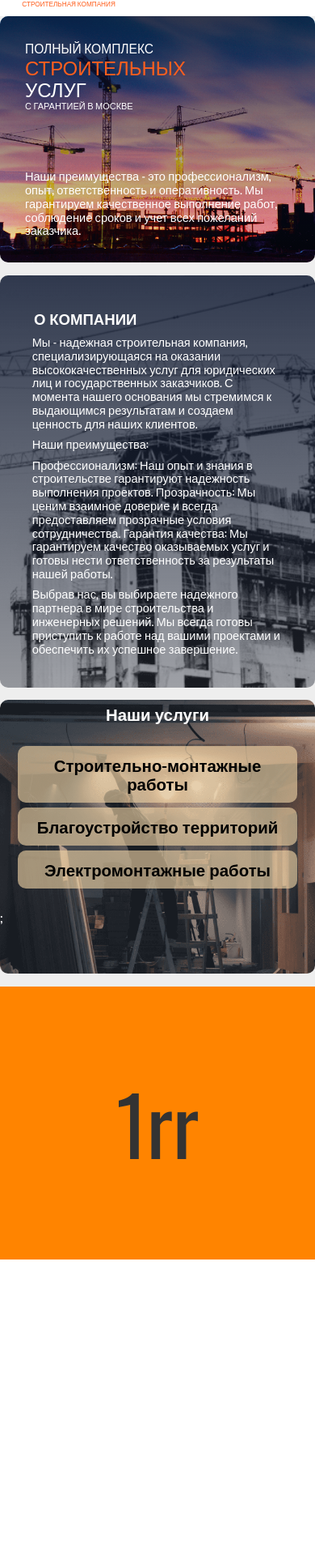
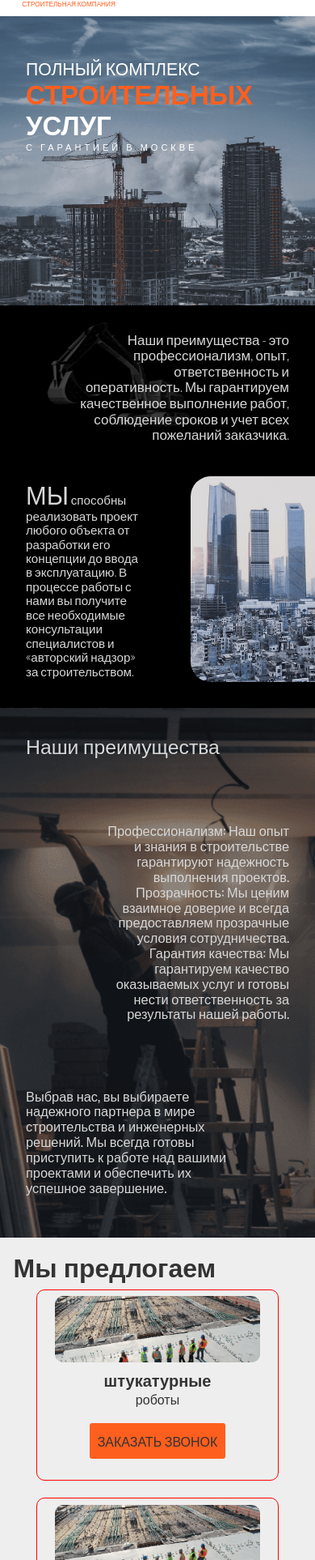
Before and after one commit to NekhayTimur23/Tiogroup, a Next.js app: page / in a window 390 px wide. Shown: the part 54-1980 px from the top of the page at 81% size. Before the commit the page ends 1609 px from the top, so only its background shows below. Built offline with nearby package versions, Linux system fonts and the light colour scheme.

Commit message:
меняю моб.версию полностью #5

```diff
--- a/src/app/page.js
+++ b/src/app/page.js
@@ -73,7 +73,7 @@ export default function Home() {
         />
       </Head>
       <div className={styles.main}>
-        {windowWidth >= 1024 ? (
+        {windowWidth >= 1050 ? (
           <>
             <Main
               ref={sectionRefs.section1}
--- a/src/components/PhoneComponents/aboutSectionPhone/AboutSectionPhone.jsx
+++ b/src/components/PhoneComponents/aboutSectionPhone/AboutSectionPhone.jsx
@@ -3,27 +3,28 @@ import styles from "./AboutSectionPhone.module.sass";
 function AboutSectionPhone() {
   return (
     <div className={styles.aboutSection}>
+      <div className={styles.aboutSectionContainer}>
         <div className={styles.aboutSectionContent}>
-        <h1 className={styles.textTwu}>О КОМПАНИИ</h1>
-        <p className={styles.textThree}>
-          Мы - надежная строительная компания, специализирующаяся на оказании
-          высококачественных услуг для юридических лиц и государственных
-          заказчиков. С момента нашего основания мы стремимся к выдающимся
-          результатам и создаем ценность для наших клиентов.
-        </p>
-        <p className={styles.textFour}>Наши преимущества:</p>
-        <p className={styles.textFive}>
+          <div className={styles.aboutSectionContentTextOne}>
+            <p>Наши преимущества</p>
+          </div>
+          <div className={styles.aboutSectionContentTextTwo}>
+            <p>
               Профессионализм: Наш опыт и знания в строительстве гарантируют
               надежность выполнения проектов. Прозрачность: Мы ценим взаимное
               доверие и всегда предоставляем прозрачные условия сотрудничества.
-          Гарантия качества: Мы гарантируем качество оказываемых услуг и готовы
-          нести ответственность за результаты нашей работы.
+              Гарантия качества: Мы гарантируем качество оказываемых услуг и
+              готовы нести ответственность за результаты нашей работы.
             </p>
-        <p className={styles.textSix}>
+          </div>
+          <div className={styles.aboutSectionContentTextFree}>
+            <p>
               Выбрав нас, вы выбираете надежного партнера в мире строительства и
-          инженерных решений. Мы всегда готовы приступить к работе над вашими
-          проектами и обеспечить их успешное завершение.
+              инженерных решений. Мы всегда готовы приступить к работе над
+              вашими проектами и обеспечить их успешное завершение.
             </p>
+          </div>
+        </div>
       </div>
     </div>
   );
--- a/src/components/PhoneComponents/aboutSectionPhone/AboutSectionPhone.module.sass
+++ b/src/components/PhoneComponents/aboutSectionPhone/AboutSectionPhone.module.sass
@@ -1,18 +1,25 @@
 .aboutSection
-    max-width: 100%
-    min-height: 10vh
-    border-radius: 10px
-    background: #fff
-    overflow: hidden
-    color: rgb(255, 255, 255)
-    margin-bottom: calc(15px + (20 - 15)*(100vw - 320px) / (1024 - 320))
-    .aboutSectionContent
-        min-height: 40vh
-        background: linear-gradient(rgba(8, 19, 45, 0.799), rgba(0, 8, 28, 0.273)), url('/about/imgonline-com-ua-Resize-UgWaznbPTeXv2.png') center/cover
-        padding: calc(30px + (40 - 30)*(100vw - 320px) / (1024 - 320))
-        h1
-            margin: calc(10px + (20 - 10)*(100vw - 320px) / (1024 - 320))
-            font-size: calc(18px + (24 - 18)*(100vw - 320px) / (1024 - 320))
-        p
-            margin: calc(8px + (15 - 8)*(100vw - 320px) / (1024 - 320))
-            font-size: calc(14px + (20 - 14)*(100vw - 320px) / (1024 - 320))
+    .aboutSectionContainer
+        .aboutSectionContent
+            display: flex
+            flex-direction: column
+            justify-content: space-between
+            min-height: 70vh
+            background: linear-gradient(rgba(0, 0, 0, 0.391),rgba(0, 0, 0, 0.28)),  url('/about/henry-co-3coKbdfnAFg-unsplashv2.png') center/cover
+            color: rgb(215, 215, 215)
+            padding:  calc(30px + (50 - 30)*(100vw - 320px) / (1024 - 320))
+            .aboutSectionContentTextOne
+                font-size:  calc(24px + (32 - 24)*(100vw - 320px) / (1024 - 320))
+                margin-bottom: calc(20px + (30 - 20)*(100vw - 320px) / (1024 - 320))
+            .aboutSectionContentTextTwo
+                width: 60vw
+                margin-left: auto
+                text-align: right
+                font-size:  calc(16px + (20 - 16)*(100vw - 320px) / (1024 - 320))
+                margin-bottom: calc(20px + (30 - 20)*(100vw - 320px) / (1024 - 320))
+                p
+            .aboutSectionContentTextFree
+                font-size:  calc(16px + (20 - 16)*(100vw - 320px) / (1024 - 320))
+                margin-bottom: calc(20px + (30 - 20)*(100vw - 320px) / (1024 - 320))
+                width: 70vw
+                margin-right: auto
--- a/src/components/PhoneComponents/mainSectionPhone/MainSectionPhone.jsx
+++ b/src/components/PhoneComponents/mainSectionPhone/MainSectionPhone.jsx
@@ -4,19 +4,31 @@ function MainSectionPhone() {
   return (
     <div className={styles.mainPhone}>
       <div className={styles.mainPhoneContainer}>
-        <div className={styles.mainBlock}>
-          <div className={styles.mainBlockTop}>
-            <p className={styles.mainTextOne}>ПОЛНЫЙ КОМПЛЕКС</p>
-            <p className={styles.mainTextTwo}>СТРОИТЕЛЬНЫХ</p>
-            <p className={styles.mainTopFree}>УСЛУГ</p>
-            <p className={styles.mainTopFour}>С ГАРАНТИЕЙ В МОСКВЕ</p>
+        <div className={styles.mainPhoneContent}>
+          <div className={styles.mainPhoneTopBlock}>
+            <p className={styles.textOne}>ПОЛНЫЙ КОМПЛЕКС</p>
+            <p className={styles.textTwo}>СТРОИТЕЛЬНЫХ</p>
+            <p className={styles.textFree}>УСЛУГ</p>
+            <p className={styles.textFour}>С ГАРАНТИЕЙ В МОСКВЕ</p>
           </div>
-          <div className={styles.mainBlockBottom}>
-            <p>
-              Наши преимущества - это профессионализм, опыт, ответственность и
-              оперативность. Мы гарантируем качественное выполнение работ,
-              соблюдение сроков и учет всех пожеланий заказчика.
-            </p>
+          <div className={styles.mainPhoneBottomBlock}>
+            <div className={styles.bottomBlockFirst}>
+              <img src="/mainimg/cran.svg" alt="#" />
+              <p>
+                Наши преимущества - это профессионализм, опыт, ответственность и
+                оперативность. Мы гарантируем качественное выполнение работ,
+                соблюдение сроков и учет всех пожеланий заказчика.
+              </p>
+            </div>
+            <div className={styles.bottomBlockSecond}>
+              <p>
+                <span>МЫ</span> способны реализовать проект любого объекта от разработки его
+                концепции до ввода в эксплуатацию. В процессе работы с нами вы
+                получите все необходимые консультации специалистов и «авторский
+                надзор» за строительством.
+              </p>
+              <div className={styles.gbBlackImg}></div>
+            </div>
           </div>
         </div>
       </div>
--- a/src/components/PhoneComponents/mainSectionPhone/MainSectionPhone.module.sass
+++ b/src/components/PhoneComponents/mainSectionPhone/MainSectionPhone.module.sass
@@ -1,29 +1,59 @@
 .mainPhone
-    max-width: 100%
-    min-height: 10vh
-    border-radius: 10px
-    background: #fff
-    // background: url('/mainimg/danny-lau-HlAmpNz6nOc-unsplash.jpg') center/cover
-    overflow: hidden
-    margin-bottom: calc(15px + (20 - 15)*(100vw - 320px) / (1024 - 320))
     .mainPhoneContainer
-        .mainBlock
-            display: flex
-            flex-direction: column
-            justify-content: space-around
-            background: linear-gradient(rgba(8, 19, 45, 0.799), rgba(0, 8, 28, 0)), url('/mainimg/danny-lau-HlAmpNz6nOc-unsplashv2.png') center/cover
-            padding: calc(30px + (40 - 30)*(100vw - 320px) / (1024 - 320))
-            color: rgb(255, 255, 255)
-            .mainBlockTop
-                margin-bottom: calc(70px + (100 - 70)*(100vw - 320px) / (1024 - 320))
-                .mainTextOne
-                    font-size: calc(14px + (30 - 14)*(100vw - 320px) / (1024 - 320))
-                .mainTextTwo
-                    font-size: calc(20px + (60 - 20)*(100vw - 320px) / (1024 - 320))
-                    color: rgb(255, 95, 30)
-                .mainTopFree
-                    font-size: calc(20px + (60 - 20)*(100vw - 320px) / (1024 - 320))
-                .mainTopFour
-                    font-size: calc(10px + (20 - 10)*(100vw - 320px) / (1024 - 320))
-            .mainBlockBottom
-                font-size: calc(14px + (20 - 14)*(100vw - 320px) / (1024 - 320))
+        color: rgb(255, 255, 255)
+        .mainPhoneTopBlock
+            min-height: 30vh
+            background: linear-gradient(rgba(67, 57, 57, 0.192), rgba(68, 58, 58, 0.192)), url('/mainimg/imgonline-com-ua-Resize-qYbFe0u51Cv2.png') center/cover
+            padding: calc(50px + (70 - 50)*(100vw - 320px) / (1024 - 320)) calc(30px + (50 - 30)*(100vw - 320px) / (1024 - 320))
+            .textOne
+                font-size: calc(20px + (32 - 20)*(100vw - 320px) / (1024 - 320))
+                font-weight: 200
+            .textTwo
+                font-size: calc(30px + (60 - 30)*(100vw - 320px) / (1024 - 320))
+                font-weight: bold
+                color: rgb(255, 95, 30)
+            .textFree
+                font-size: calc(30px + (60 - 30)*(100vw - 320px) / (1024 - 320))
+                font-weight: bold
+                margin-bottom:  calc(3px + (5 - 3)*(100vw - 320px) / (1024 - 320))
+            .textFour
+                font-size: calc(10px + (20 - 10)*(100vw - 320px) / (1024 - 320))
+                font-weight: 200
+                letter-spacing: 4px
+        .mainPhoneBottomBlock
+            position: relative
+            min-height: 20vh
+            background: rgb(0, 0, 0)
+            padding: calc(30px + (50 - 30)*(100vw - 320px) / (1024 - 320))
+            color: rgb(215, 215, 215)
+            .bottomBlockFirst
+                margin-bottom: calc(40px + (60 - 40)*(100vw - 320px) / (1024 - 320))
+                img
+                    position: absolute
+                    top: 0px
+                    opacity: 30%
+                    width: calc(200px + (300 - 200)*(100vw - 320px) / (1024 - 320))
+                p
+                    margin-left: auto
+                    width:  calc(200px + (800 - 200)*(100vw - 320px) / (1024 - 320))
+                    text-align: right
+                    font-size: calc(16px + (26 - 16)*(100vw - 320px) / (1024 - 320))
+                    font-weight: 200
+            .bottomBlockSecond
+                display: flex
+                align-items: center
+                .gbBlackImg
+                    position: relative
+                    right: calc(-60px + (-94 - -60)*(100vw - 320px) / (1024 - 320))
+                    height: calc(260px + (200 - 260)*(100vw - 320px) / (1024 - 320))
+                    width: calc(400px + (700 - 400)*(100vw - 320px) / (1024 - 320))
+                    border-radius: 25px
+                    background: linear-gradient(rgba(67, 57, 57, 0.192), rgba(68, 58, 58, 0.192)), url('/mainimg/vincent-chan-6bSi7Huo.png') center/cover
+                    overflow: hidden
+                p
+                    width:  100%
+                    text-align: left
+                    font-size: calc(14px + (26 - 14)*(100vw - 320px) / (1024 - 320))
+                    font-weight: 200
+                    span
+                        font-size: calc(30px + (38 - 30)*(100vw - 320px) / (1024 - 320))
--- a/src/components/PhoneComponents/servicesSectionPhone/ServicesSectionPhone.jsx
+++ b/src/components/PhoneComponents/servicesSectionPhone/ServicesSectionPhone.jsx
@@ -1,94 +1,89 @@
 import styles from "./ServicesSectionPhone.module.sass";
-import { useState, useRef } from "react";
-
 
 function ServicesSectionPhone() {
-  const [listServices, setListServices] = useState(0);
-
-  const serRef = useRef();
-
-  const addClick = (event) => {
-    setListServices(parseInt(event.currentTarget.id));
-    console.log(listServices);
-  };
-
   return (
     <div className={styles.servicesSection}>
-      <h1>Наши услуги</h1>
-      <div ref={serRef} className={styles.servicesContant}>
-        <div className={styles.servicesListOne}>
-          <div
-            id={1}
-            onClick={addClick}
-            className={styles.servicesListTitle}
-          >
-            <h1>Строительно-монтажные работы</h1>
-          </div>
-          <div className={listServices == 1 ? styles.servicesListText + ' ' +  styles.active : styles.servicesListText} >
-            <h3>Описание услуги</h3>
-            <p>
-              Строительно-монтажные работы включают возведение зданий и
-              сооружений, используя строительные и монтажные процессы, включая
-              готовые детали и различные материалы.
-            </p>
-            <h3>Виды работ</h3>
-            <p>1. Земляные работы</p>
-            <p>2. Каменные работы</p>
-            <p>3. Бетонные работы</p>
-            <p>4. Свайные работы</p>
-            <p>5. Штукатурные работы</p>
-            <p>6. Кровельные работы</p>
-            <p>7. Отделочные работы</p>
-          </div>
-        </div>
-        <div className={styles.servicesListTwo}>
-          <div
-            id={2}
-            onClick={ addClick}
-            className={styles.servicesListTitle}
-          >
-            <h1>Благоустройство территорий</h1>
-          </div>
-          <div className={listServices == 2 ? styles.servicesListText + ' ' +  styles.active : styles.servicesListText}>
-            <h3>Описание услуги</h3>
-            <p>
-              Компания «ТриоГрупп» специализируется на благоустройстве различных
-              территорий, обеспечивая их удобство, безопасность и
-              функциональность.
-            </p>
-            <h3>Виды работ</h3>
-            <p>1. Земляные работы</p>
-            <p>2. Установка элементов малой архитектуры</p>
-            <p>3. Озеленение</p>
-            <p>4. Устройство дорожек и площадок</p>
-            <p>5. Установка освещения</p>
-            <p>6. Устройство ирригационных систем</p>
-          </div>
-        </div>
-        <div className={styles.servicesListFree}>
-          <div
-            id={3}
-            onClick={addClick}
-            className={styles.servicesListTitle}
-          >
-            <h1>Электромонтажные работы</h1>
-          </div>
-          <div className={listServices == 3 ?styles.servicesListText + ' ' +  styles.active : styles.servicesListText}>
-            <h3>Описание услуги</h3>
-            <p>
-              Электромонтажные услуги включают установку и подключение
-              электрических систем, обеспечение безопасности и функциональности
-              в зданиях и сооружениях.
-            </p>
-            <h3>Виды работ</h3>
-            <p>1. Кабельные линии</p>
-            <p>2. Электроустановки</p>
-            <p>3. Молния и заземление</p>
-            <p>4. Распределительные щиты, шкафы и распределительные щиты</p>
+      <div className={styles.servicesContainer}>
+        <div className={styles.servicesContent}>
+          <h1>Мы предлогаем</h1>
+          <div className={styles.servicesCards}>
+
+            {/* КАРТЫ */}
+            <div className={styles.servicesCard}>
+              <div className={styles.servicesCardImg}></div>
+              <h4>штукатурные</h4>
+              <p>роботы</p>
+              <div className={styles.servicesCardBottom}>
+                <p>ЗАКАЗАТЬ ЗВОНОК</p>
+              </div>
+            </div>
+
+            <div className={styles.servicesCard}>
+              <div className={styles.servicesCardImg}></div>
+              <h4>штукатурные</h4>
+              <p>роботы</p>
+              <div className={styles.servicesCardBottom}>
+                <p>ЗАКАЗАТЬ ЗВОНОК</p>
+              </div>
+            </div>
+
+            <div className={styles.servicesCard}>
+              <div className={styles.servicesCardImg}></div>
+              <h4>штукатурные</h4>
+              <p>роботы</p>
+              <div className={styles.servicesCardBottom}>
+                <p>ЗАКАЗАТЬ ЗВОНОК</p>
+              </div>
+            </div>
+
+            <div className={styles.servicesCard}>
+              <div className={styles.servicesCardImg}></div>
+              <h4>штукатурные</h4>
+              <p>роботы</p>
+              <div className={styles.servicesCardBottom}>
+                <p>ЗАКАЗАТЬ ЗВОНОК</p>
+              </div>
+            </div>
+
+            <div className={styles.servicesCard}>
+              <div className={styles.servicesCardImg}></div>
+              <h4>штукатурные</h4>
+              <p>роботы</p>
+              <div className={styles.servicesCardBottom}>
+                <p>ЗАКАЗАТЬ ЗВОНОК</p>
+              </div>
+            </div>
+
+            <div className={styles.servicesCard}>
+              <div className={styles.servicesCardImg}></div>
+              <h4>штукатурные</h4>
+              <p>роботы</p>
+              <div className={styles.servicesCardBottom}>
+                <p>ЗАКАЗАТЬ ЗВОНОК</p>
+              </div>
+            </div>
+
+            <div className={styles.servicesCard}>
+              <div className={styles.servicesCardImg}></div>
+              <h4>штукатурные</h4>
+              <p>роботы</p>
+              <div className={styles.servicesCardBottom}>
+                <p>ЗАКАЗАТЬ ЗВОНОК</p>
+              </div>
+            </div>
+
+            <div className={styles.servicesCard}>
+              <div className={styles.servicesCardImg}></div>
+              <h4>штукатурные</h4>
+              <p>роботы</p>
+              <div className={styles.servicesCardBottom}>
+                <p>ЗАКАЗАТЬ ЗВОНОК</p>
+              </div>
+            </div>
+
           </div>
         </div>
       </div>
-      ;
     </div>
   );
 }
--- a/src/components/PhoneComponents/servicesSectionPhone/ServicesSectionPhone.module.sass
+++ b/src/components/PhoneComponents/servicesSectionPhone/ServicesSectionPhone.module.sass
@@ -1,37 +1,51 @@
 .servicesSection
-    max-width: 100%
-    min-height: 40vh
-    border-radius: 10px
-    background: #fff
-    overflow: hidden
-    color: rgb(255, 255, 255)
-    margin-bottom: calc(15px + (20 - 15)*(100vw - 320px) / (1024 - 320))
-    background: url("/about/henry-co-3coKbdfnAFg-unsplashv2.png") center/cover
-
-    h1
-        text-align: center
-        font-size: calc(20px + (24 - 20)*(100vw - 320px) / (1024 - 320))
-        margin: calc(5px + (10 - 5)*(100vw - 320px) / (1024 - 320))
-    .servicesContant
-        padding: calc(20px + (40 - 20)*(100vw - 320px) / (1024 - 320))
-        .servicesListTitle
-            text-align: center
-            padding: calc(6px + (10 - 6)*(100vw - 320px) / (1024 - 320))
-            background-color: rgba(239, 210, 164, 0.628)
-            border-radius: 10px
-            color: #000
-            margin-bottom: calc(5px + (10 - 5)*(100vw - 320px) / (1024 - 320))
-        h3
-            font-size: calc(18px + (20 - 18)*(100vw - 320px) / (1024 - 320))
-            margin-bottom: calc(5px + (10 - 5)*(100vw - 320px) / (1024 - 320))
-        p
-            font-size: calc(14px + (18 - 14)*(100vw - 320px) / (1024 - 320))
-            margin:  calc(5px + (10 - 5)*(100vw - 320px) / (1024 - 320))
-    .servicesListText
-        transition: opacity 0.2s, max-height 0.2s ease
-        opacity: 0
-        max-height: 0
-        overflow: hidden
-    .active
-        opacity: 1
-        max-height: 500px
+    .servicesContainer
+        .servicesContent
+            min-height: 40vh
+            padding:  calc(15px + (30 - 15)*(100vw - 320px) / (1024 - 320))
+            h1
+            .servicesCards
+                display: flex
+                flex-wrap: wrap
+                .servicesCard
+                    display: flex
+                    flex-direction: column
+                    align-items: center
+                    width:  calc(230px + (250 - 230)*(100vw - 800px) / (1024 - 800))
+                    height: calc(150px + (200 - 150)*(100vw - 800px) / (1024 - 800))
+                    margin: calc(10px + (10 - 5)*(100vw - 320px) / (1024 - 320)) auto
+                    padding: 2% 0
+                    border: 1px solid black
+                    border-radius: 10px
+                    @media (max-width: 800px)
+                        width: calc(200px + (300 - 200)*(100vw - 450px) / (800 - 450))
+                        height: calc(150px + (200 - 150)*(100vw - 450px) / (800 - 450))
+                        border: 1px solid black
+                    @media (max-width: 480px)
+                        width: calc(220px + (350 - 220)*(100vw - 300px) / (450 - 300))
+                        height: calc(250px + (200 - 250)*(100vw - 300px) / (450 - 300))
+                        border: 1px solid red
+                    .servicesCardImg
+                        display: inline
+                        background: url('/servicesSection/scott-blake-x-ghf9LjrVg-unsplash.webp') center/cover
+                        width: 85%
+                        height: calc(80px + (100 - 80)*(100vw - 320px) / (1024 - 320))
+                        border-radius: 10px
+                        margin-bottom: 10px
+                    h4
+                        margin-bottom: 3px
+                        font-size: 20px
+                    p
+                        font-size: 16px
+                        margin-bottom: 20px
+                    .servicesCardBottom
+                        min-width:  40%
+                        height:  20%
+                        border-radius: 3px
+                        background: rgb(255, 95, 30)
+                        display: flex
+                        align-items: center
+                        padding: 0 10px
+                        p
+                            margin: 0
+                            font-size: 16px
```
Also changed, not shown: src/components/PhoneComponents/Phone.jsx (+4 -10 lines), src/components/PhoneComponents/headerSectionPhone/HeaderSectionPhone.jsx (+4 -20 lines), public/mainimg/cran.svg (added), public/mainimg/vincent-chan-6bSi7Huo.png (added). Lines whose indentation alone changed are shown as unchanged.
